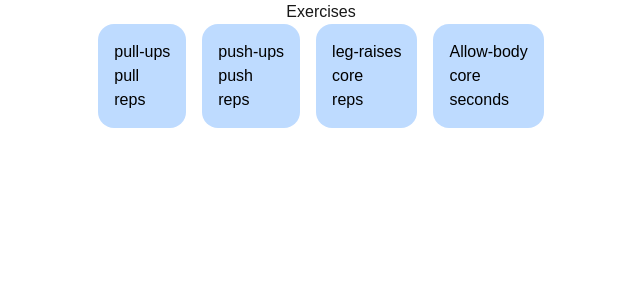
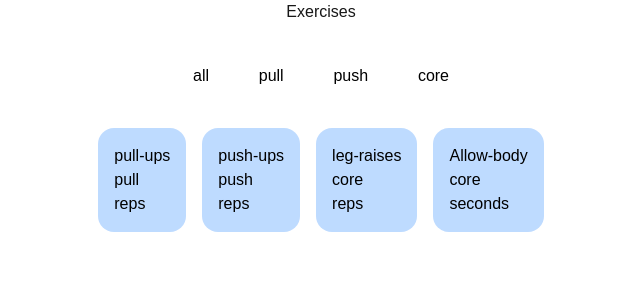
Before and after one commit to FedericoPiazzolla/Cali-Tracker, a Next.js app: page /exercises in a window 1280 px wide. Shown: the top 300 px of the page, without its empty margins (319-959 px from the left). Built offline with nearby package versions, Linux system fonts and the light colour scheme.

Commit message:
filer card with 4 buttons on exercises page

```diff
--- a/src/app/exercises/page.tsx
+++ b/src/app/exercises/page.tsx
@@ -1,13 +1,39 @@
+"use client";
 import ExerciseRow from "@/components/ExerciseRow";
 import { exercises } from "@/data/exercise.mock";
+import { useState } from "react";
 
 export default function Exercises() {
+  const [selectedCategory, setSelectedCategory] = useState("all");
+  const categories = ["all", "pull", "push", "core"];
+
+  function handleCategoryChange(category: string) {
+    setSelectedCategory(category);
+  }
+
+  const fileterdExercises =
+    selectedCategory === "all"
+      ? exercises
+      : exercises.filter((e) => e.category === selectedCategory);
+
+  console.log(selectedCategory);
   return (
     <div className="flex flex-col items-center max-w-xl mx-auto px-4">
       <h1>Exercises</h1>
 
+      <div className="w-72 flex flex-row justify-between my-10">
+        {categories.map((category) => (
+          <button
+            key={category}
+            onClick={() => handleCategoryChange(category)}
+            className="bg-white text-black px-4 rounded-2xl cursor-pointer">
+            {category}
+          </button>
+        ))}
+      </div>
+
       <ul className="flex gap-4">
-        {exercises.map((exercise) => (
+        {fileterdExercises.map((exercise) => (
           <ExerciseRow key={exercise.id} exercise={exercise} />
         ))}
       </ul>
```
